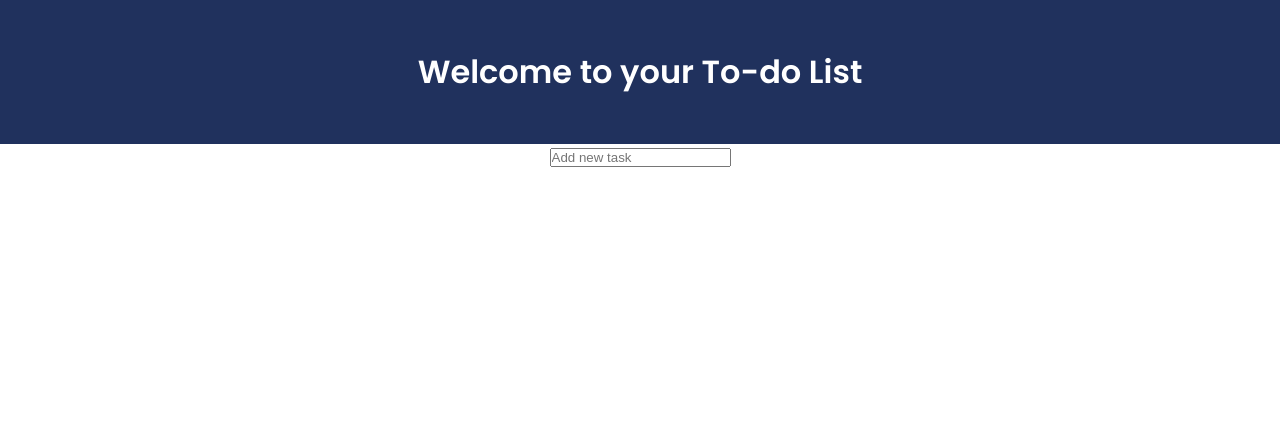
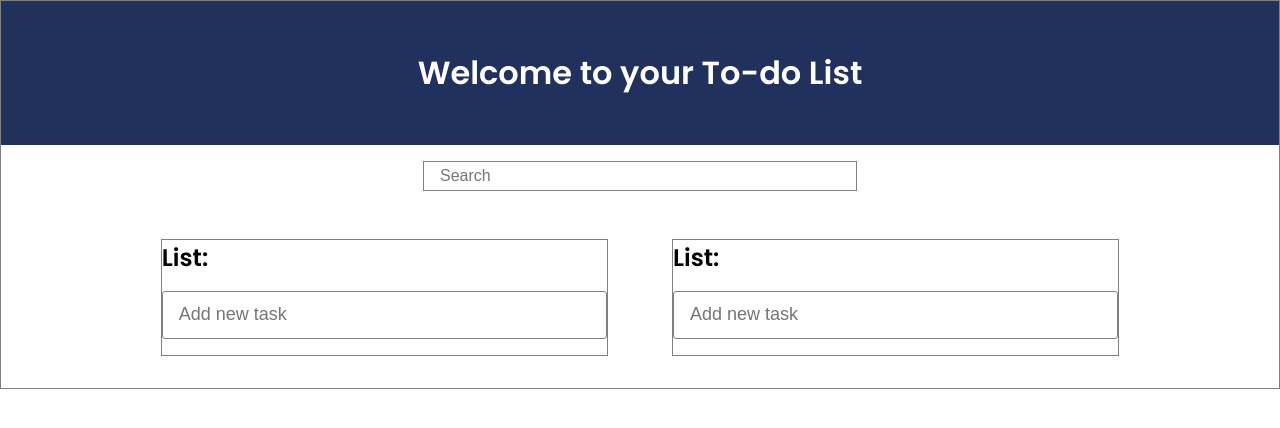
Before and after one commit to surzhylan/toDoList, a React (Create React App) app: page / in a window 1280 px wide. Shown: the top 428 px of the page. Built offline with nearby package versions, Linux system fonts and the light colour scheme.

Commit message:
To-do added

```diff
--- a/src/components/app/App.js
+++ b/src/components/app/App.js
@@ -1,13 +1,18 @@
 import AppHeader from "../todo-header/AppHeader";
 import TodoList from "../todo-list/TodoList";
 import styles from "./App.module.css"
+import SearchPanel from "../search-panel/SearchPanel";
 
 
 const App = () => {
     return (
         <div className={styles.wrapper}>
             <AppHeader/>
-            <TodoList/>
+            <SearchPanel />
+            <div className={styles.lists}>
+                <TodoList/>
+                <TodoList/>
+            </div>
         </div>
     )
 }
--- a/src/components/app/App.module.css
+++ b/src/components/app/App.module.css
@@ -8,10 +8,18 @@
 body{
     justify-content: center;
     font-family: 'Poppins', sans-serif;
+    align-items: stretch;
 }
 
 .wrapper{
     display: flex;
     justify-content: center;
     flex-wrap: wrap;
+    border: gray 1px solid;
 }
+
+.lists{
+    display: flex;
+    justify-content: space-between;
+    width: 80%;
+}
--- /dev/null
+++ b/src/components/search-panel/SearchPanel.js
@@ -0,0 +1,13 @@
+import styles from './SearchPanel.module.css'
+
+const SearchPanel = () => {
+    return (
+        <div className={styles.wrapper}>
+            <input type="text"
+                   className={styles.input}
+                   placeholder={"Search"}/>
+        </div>
+    );
+};
+
+export default SearchPanel;
--- /dev/null
+++ b/src/components/search-panel/SearchPanel.module.css
@@ -0,0 +1,13 @@
+.wrapper {
+    display: flex;
+    width: 100%;
+    justify-content: center;
+    padding: 1rem;
+}
+
+.input {
+    width: 25rem;
+    padding: 0.3rem 1rem;
+    border: gray 1px solid;
+    font-size: medium;
+}
--- a/src/components/todo-header/AppHeader.module.css
+++ b/src/components/todo-header/AppHeader.module.css
@@ -5,6 +5,7 @@
     display: block;
     background: #20315D;
     justify-content: center;
+    flex-grow: 1;
     text-align: center;
 }
 
--- a/src/components/todo-list/TodoList.js
+++ b/src/components/todo-list/TodoList.js
@@ -1,6 +1,7 @@
 import ToDoListItem from "../todo-item/ToDoListItem";
 import {useState} from "react";
-import AddTaskForm from "../AddTaskForm";
+import AddTaskForm from "./add-task-form/AddTaskForm";
+import styles from "./TodoList.module.css"
 
 const TodoList = () => {
     const [tasks, setTask] = useState([])
@@ -24,7 +25,8 @@ const TodoList = () => {
     }
 
     return (
-        <div className="tasks-section">
+        <div className={styles.wrapper}>
+            <h5 className={styles.header}>List: </h5>
             <AddTaskForm addTask={addTask}/>
             {/*Search?*/}
             {tasks.map((task) => {
--- /dev/null
+++ b/src/components/todo-list/TodoList.module.css
@@ -0,0 +1,11 @@
+.wrapper {
+    border: gray 1px solid;
+    margin: 2rem;
+    display: flex;
+    flex: 1 0;
+    flex-wrap: wrap;
+}
+
+.header {
+    font-size: x-large;
+}
--- a/src/components/AddTaskForm.js
+++ b/src/components/todo-list/add-task-form/AddTaskForm.js
@@ -1,4 +1,5 @@
 import {useState} from "react";
+import styles from './AddTaskForm.module.css'
 
 const AddTaskForm = ({addTask}) => {
     const [titleInput, setTitleInput] = useState('')
@@ -22,8 +23,7 @@ const AddTaskForm = ({addTask}) => {
     }
 
     return (
-        <div className="add-task-section">
-            <form className="add-task-content" onSubmit={handleSubmit}>
+        <form className={styles.container} onSubmit={handleSubmit}>
             <input className="input-title"
                    type="text"
                    value={titleInput}
@@ -31,7 +31,6 @@ const AddTaskForm = ({addTask}) => {
                    onKeyDown={handleKeyDown}
                    placeholder="Add new task"/>
         </form>
-        </div>
     )
 }
 
--- /dev/null
+++ b/src/components/todo-list/add-task-form/AddTaskForm.module.css
@@ -0,0 +1,14 @@
+.container {
+    display: flex;
+    justify-content: center;
+    width: 100%;
+    padding: 1rem 0;
+}
+
+.container input{
+    flex-grow: 1;
+    font-size: large;
+    padding: 0.8rem 1rem;
+    border: gray 1px solid;
+    border-radius: 3px;
+}
```
Lines whose indentation alone changed are shown as unchanged.
